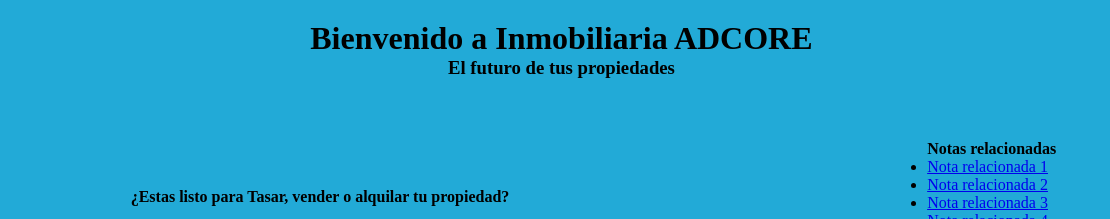
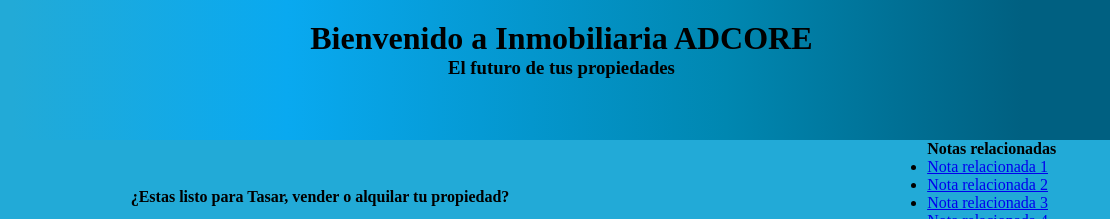
Before and after one commit to TrellixVulnTeam/Tp-Github_M4GF, a plain HTML site: page index.html in a window 1280 px wide. Shown: the top 219 px of the page, 170-1280 px from the left. Drawn offline with Linux system fonts and the light colour scheme.

Commit message:
Update style.css

```diff
--- a/Css/style.css
+++ b/Css/style.css
@@ -42,7 +42,7 @@
 .Header {
     grid-area: Header;
     text-align: center;
-    background-color: rgb(34, 170, 215);
+    background-image: linear-gradient(90deg, rgba(34,170,215,1) 0%, rgba(9,169,240,1) 25%, rgba(0,135,177,1) 65%, rgba(0,96,129,1) 92%);
     color: black;
     height: 15vh;
     padding-top: 20px;
```
